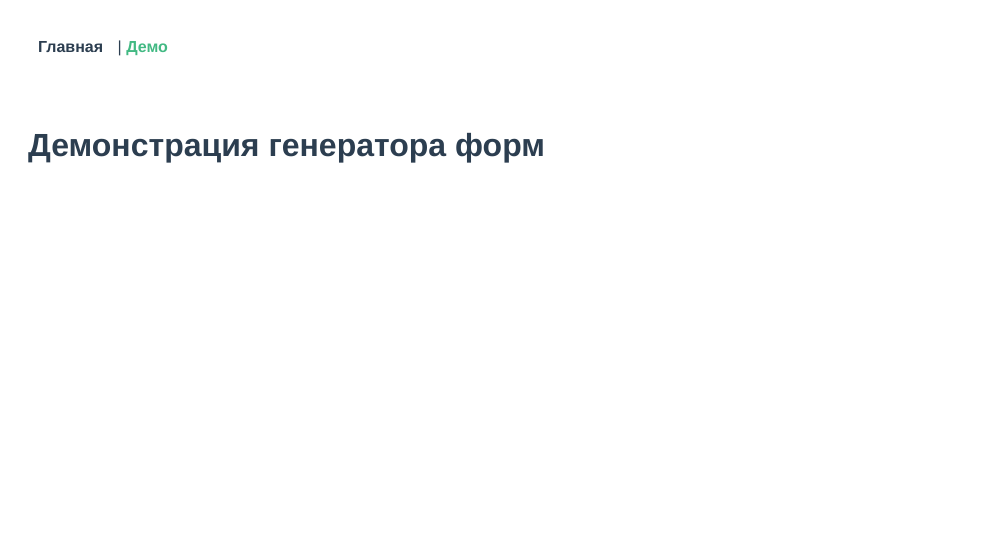
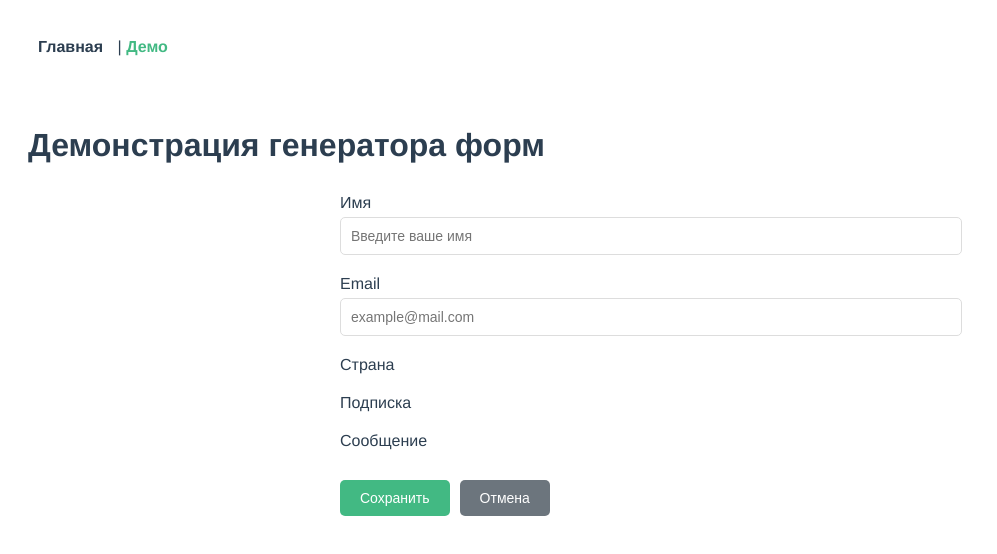
Before and after one commit to AkhmetvaleevRR/form-generator, a Vue app: page /demo in a window 1280 px wide. Shown: the top 554 px of the page, without its empty margins (0-997 px from the left). Built offline with nearby package versions, Linux system fonts and the light colour scheme; the HTML template or start-up script is replaced by a standard one.

Commit message:
Накидал родительский компонент + инпут

```diff
--- /dev/null
+++ b/src/components/FormGenerator.vue
@@ -0,0 +1,141 @@
+<template>
+  <form @submit.prevent="handleSubmit" class="form-generator">
+    <div v-for="field in fields" :key="field.name" class="form-field">
+      <label :for="field.name" class="form-label">{{ field.label }}</label>
+
+      <!-- делаем под каждый тип отдельный компонент -->
+      <FormInput
+        v-if="field.type === 'input'"
+        :id="field.name"
+        :type="field.inputType"
+        :placeholder="field.placeholder"
+        v-model="formData[field.name]"
+      />
+    </div>
+
+    <div class="form-actions">
+      <button type="submit" class="btn btn-primary">Сохранить</button>
+      <button type="button" @click="handleCancel" class="btn btn-secondary">Отмена</button>
+    </div>
+  </form>
+</template>
+
+<script setup lang="ts">
+import { computed } from 'vue'
+import FormInput from './FormInput.vue'
+
+interface FormField {
+  name: string
+  type: 'input' | 'select' | 'checkbox' | 'textarea'
+  label: string
+  placeholder?: string
+  inputType?: string
+  rows?: number
+  checkboxLabel?: string
+  options?: Array<{ value: string | number; label: string }>
+}
+
+interface Props {
+  fields: FormField[]
+  modelValue: any
+}
+
+interface Emits {
+  (e: 'update:modelValue', value: Record<string, string | number | boolean>): void
+  (e: 'submit', value: Record<string, string | number | boolean>): void
+  (e: 'cancel'): void
+}
+
+const props = defineProps<Props>()
+const emit = defineEmits<Emits>()
+
+const formData = computed({
+  get: () => props.modelValue,
+  set: (value) => {
+    emit('update:modelValue', value)
+  }
+})
+
+const handleSubmit = () => {
+  emit('submit', props.modelValue)
+}
+
+const handleCancel = () => {
+  emit('cancel')
+}
+</script>
+
+<style lang="scss" scoped>
+.form-generator {
+  max-width: 600px;
+  margin: 0 auto;
+}
+
+.form-field {
+  margin-bottom: 20px;
+}
+
+.form-label {
+  display: block;
+  margin-bottom: 5px;
+  font-weight: 500;
+  color: $text-color;
+}
+
+.form-input,
+.form-select,
+.form-textarea {
+  width: 100%;
+  padding: 10px;
+  border: 1px solid #ddd;
+  border-radius: $border-radius;
+  font-size: 14px;
+
+  &:focus {
+    outline: none;
+    border-color: $primary-color;
+  }
+}
+
+.form-checkbox-wrapper {
+  display: flex;
+  align-items: center;
+  gap: 8px;
+}
+
+.form-checkbox {
+  width: auto;
+}
+
+.form-actions {
+  display: flex;
+  gap: 10px;
+  margin-top: 30px;
+}
+
+.btn {
+  padding: 10px 20px;
+  border: none;
+  border-radius: $border-radius;
+  cursor: pointer;
+  font-size: 14px;
+
+  &.btn-primary {
+    background-color: $primary-color;
+    color: white;
+
+    &:hover {
+      background-color: $secondary-color;
+    }
+  }
+
+  &.btn-secondary {
+    background-color: #6c757d;
+    color: white;
+
+    &:hover {
+      background-color: #5a6268;
+    }
+  }
+}
+</style>
--- /dev/null
+++ b/src/components/FormInput.vue
@@ -0,0 +1,32 @@
+<template>
+  <input
+    :id="id"
+    :type="type"
+    :placeholder="placeholder"
+    v-model="value"
+    class="form-input"
+  />
+</template>
+
+<script setup lang="ts">
+import { computed } from 'vue'
+
+interface Props {
+  id: string
+  type?: string
+  placeholder?: string
+  modelValue: string
+}
+
+interface Emits {
+  (e: 'update:modelValue', value: string): void
+}
+
+const props = defineProps<Props>()
+const emit = defineEmits<Emits>()
+
+const value = computed({
+  get: () => props.modelValue,
+  set: (val) => emit('update:modelValue', val)
+})
+</script>
--- a/src/views/DemoView.vue
+++ b/src/views/DemoView.vue
@@ -1,10 +1,90 @@
 <template>
   <div class="demo">
     <h1>Демонстрация генератора форм</h1>
+
+    <FormGenerator
+      :fields="formFields"
+      v-model="formData"
+      @submit="handleSubmit"
+      @cancel="handleCancel"
+    />
+
+    <div v-if="submittedData" class="result">
+      <pre>{{ JSON.stringify(submittedData, null, 2) }}</pre>
+    </div>
   </div>
 </template>
 
 <script setup lang="ts">
+import { ref } from 'vue'
+import FormGenerator from '../components/FormGenerator.vue'
+
+const formFields = [
+  {
+    name: 'name',
+    type: 'input',
+    label: 'Имя',
+    placeholder: 'Введите ваше имя'
+  },
+  {
+    name: 'email',
+    type: 'input',
+    label: 'Email',
+    inputType: 'email',
+    placeholder: 'example@mail.com'
+  },
+  {
+    name: 'country',
+    type: 'select',
+    label: 'Страна',
+    placeholder: 'Выберите страну',
+    options: [
+      { value: 'ru', label: 'Россия' },
+      { value: 'us', label: 'США' },
+      { value: 'de', label: 'Германия' }
+    ]
+  },
+  {
+    name: 'subscribe',
+    type: 'checkbox',
+    label: 'Подписка',
+    checkboxLabel: 'Подписаться на рассылку'
+  },
+  {
+    name: 'message',
+    type: 'textarea',
+    label: 'Сообщение',
+    placeholder: 'Введите ваше сообщение',
+    rows: 4
+  }
+]
+
+const formData = ref({
+  name: '',
+  email: '',
+  country: '',
+  subscribe: false,
+  message: ''
+})
+
+const submittedData = ref(null)
+
+const handleSubmit = (data: any) => {
+  submittedData.value = data
+  console.log('Form submitted:', data)
+}
+
+const handleCancel = () => {
+  formData.value = {
+    name: '',
+    email: '',
+    country: '',
+    subscribe: false,
+    message: ''
+  }
+  submittedData.value = null
+  console.log('Form cancelled')
+}
 </script>
 
 <style lang="scss" scoped>
@@ -13,7 +93,26 @@
 
   h1 {
     color: #2c3e50;
-    margin-bottom: 20px;
+    margin-bottom: 30px;
+  }
+}
+
+.result {
+  margin-top: 30px;
+  padding: 20px;
+  background-color: #f8f9fa;
+  border-radius: 5px;
+
+  h3 {
+    margin-bottom: 15px;
+    color: #2c3e50;
+  }
+
+  pre {
+    background-color: #e9ecef;
+    padding: 15px;
+    border-radius: 3px;
+    overflow-x: auto;
   }
 }
 </style>
```
